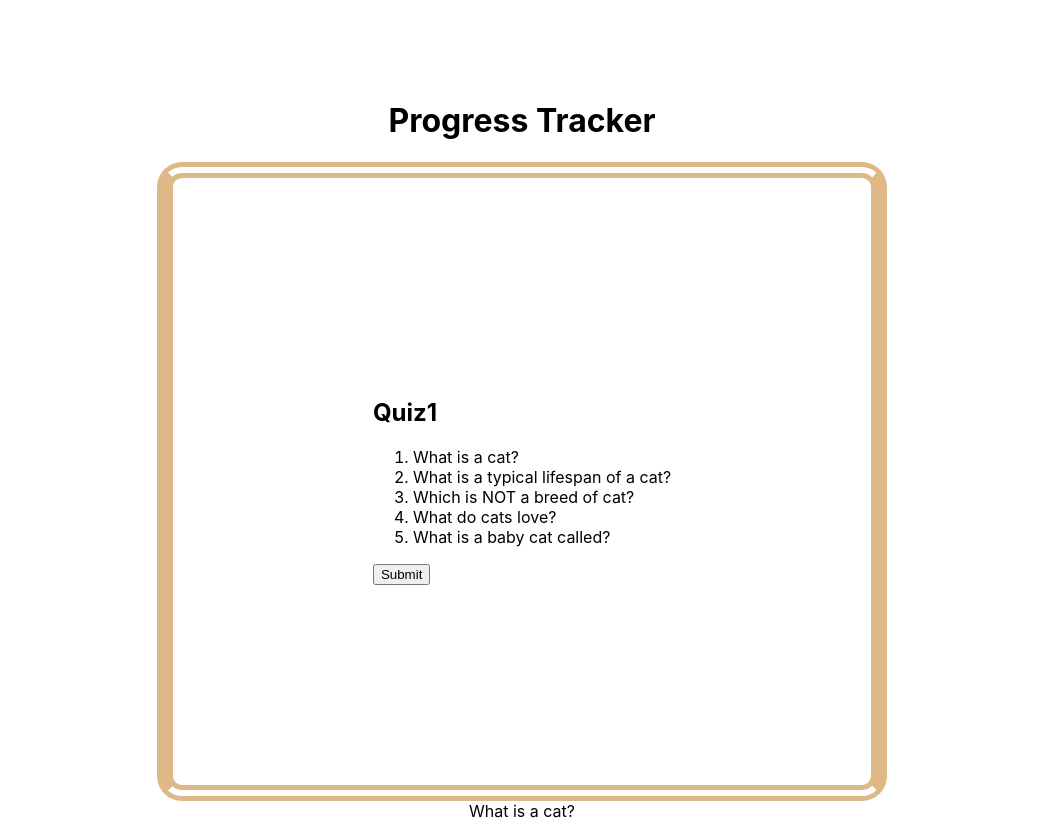
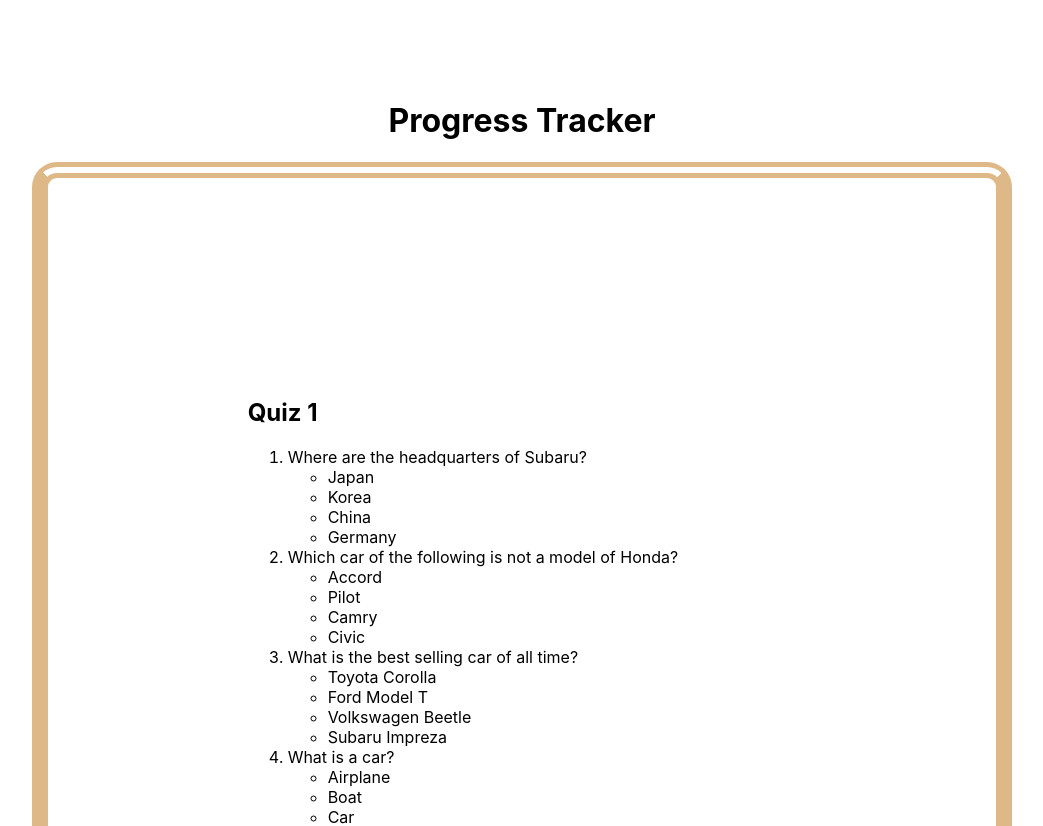
Before and after one commit to adanzan/proficiency-tracker, a Next.js app: page / in a window 1280 px wide. Shown: the top 826 px of the page, without its empty margins (118-1161 px from the left). Built offline with nearby package versions, Linux system fonts and the light colour scheme.

Commit message:
displaying multiple questions - Nellie + Blair aka Chinese Gang

```diff
--- a/src/components/Question.js
+++ b/src/components/Question.js
@@ -5,7 +5,7 @@
 
   props:
     question - the question to render (required) with properties learningGoal, question, choices, and answer
-    setCurrentAnswer - callback function to set the current answer of which answer option has been selected
+    selectAnswer - callback function to set the current answer of which answer option has been selected
 */
 
 import PropTypes from "prop-types";
--- a/src/components/Quiz.js
+++ b/src/components/Quiz.js
@@ -8,28 +8,35 @@
 import PropTypes from "prop-types";
 import data from "../../data/Fake_Questions.json";
 import styles from "../styles/Quiz.module.css";
+import Question from "./Question.js";
 
-export function Quiz() {
+export function Quiz({ learningGoals }) {
   //just for testing
-  const questions = data.map((question) => {
+  const filteredQuestions = data.map((q) => {
     //to filter which questions go in, placeholder
     //if condition is met create a Question object and add it to questions list
-    if (question["learningGoal"] === 1) {
-      return <li key={question.question}>{question.question}</li>;
+    for (let i = 0; i < learningGoals.length; i++) {
+      if (q["learningGoal"] === parseInt(learningGoals[i])) {
+        return (
+          <li key={q.question}>
+            <Question question={q} />
+          </li>
+        );
+      }
     }
   });
 
   const condition =
-    questions === undefined ? (
+    filteredQuestions === undefined ? (
       <p> No questions to display</p>
     ) : (
-      <ol>{questions}</ol>
+      <ol>{filteredQuestions}</ol>
     );
 
   return (
     <div className={styles.round}>
       {/* Placeholder, will need to dynamically change quiz name */}
-      <h2>Quiz1</h2>
+      <h2>Quiz 1</h2>
       {condition}
       <button>Submit</button>
     </div>
@@ -39,4 +46,5 @@
 Quiz.propTypes = {
   setResult: PropTypes.func,
   calculateResults: PropTypes.func,
+  learningGoals: PropTypes.array,
 };
--- a/src/pages/index.js
+++ b/src/pages/index.js
@@ -2,18 +2,22 @@
 import styles from "../styles/index.module.css";
 import { Quiz } from "../components/Quiz";
 
-import Question from "../components/Question";
+//import Question from "../components/Question";
 
 // import styles from "../styles/index.module.css";
 
 export default function Main() {
   // Testing
+  /*
   const question = {
     learningGoal: 1,
     question: "What is a cat?",
     choices: ["Dog", "Elephant", "Turtle", "Cat"],
     answer: "Cat",
   };
+  */
+
+  const learningGoals = ["2", "4"];
 
   return (
     <div className={styles.container}>
@@ -24,9 +28,8 @@
 
       <main>
         <h1 className="title">Progress Tracker</h1>
-        <Quiz />
+        <Quiz learningGoals={learningGoals} />
         {/* <p>This component is just a placeholder and should be replaced with your application</p> */}
-        <Question question={question} />
       </main>
 
       <footer>A 312 project</footer>
```
